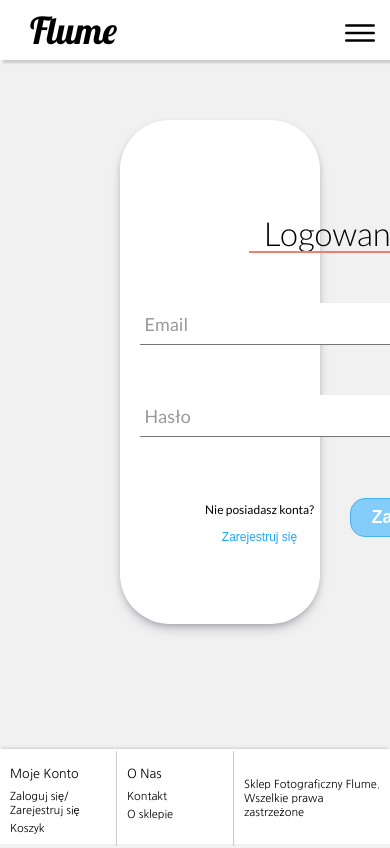
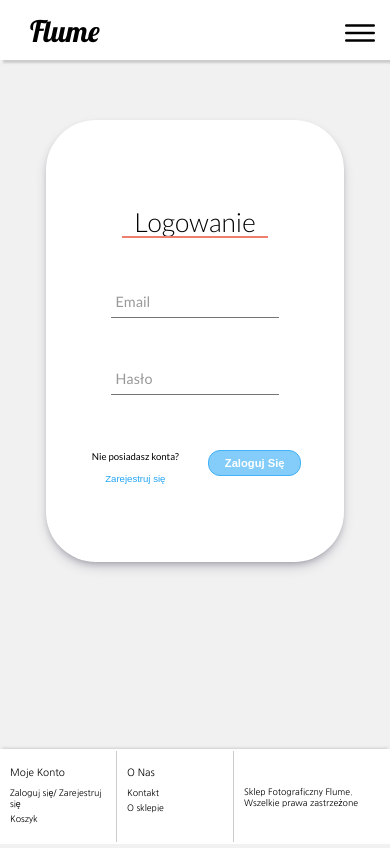
Before and after one commit to mateuszGadecki/Shop, a React (Create React App) app: page /account in a window 390 px wide. Built offline with nearby package versions, Linux system fonts and the light colour scheme.

Commit message:
Making the cart subpage and account subpage responsive

```diff
--- a/src/components/Products/CartList/CartList.js
+++ b/src/components/Products/CartList/CartList.js
@@ -10,7 +10,7 @@ const cartList = (props) => {
         {props.cartItemDetails.orderDetails.productName}
       </div>
       <div>{props.cartItemDetails.orderDetails.price} PLN</div>
-      <div>1-2 dni robocze</div>
+      <div>1-2 dni</div>
       <div>15 PLN</div>
       <button
         onClick={() => {
--- a/src/components/Products/CartList/CartList.module.css
+++ b/src/components/Products/CartList/CartList.module.css
@@ -18,6 +18,7 @@
   display: flex;
   justify-content: center;
   align-items: center;
+  padding: 0 5px;
 }
 
 .removeButton {
--- a/src/components/UI/Input/Input.module.css
+++ b/src/components/UI/Input/Input.module.css
@@ -8,7 +8,7 @@
   font-size: 1.8rem;
   padding: 1rem 1rem 1rem 0.5rem;
   display: block;
-  width: 400px;
+  width: 100%;
   border: none;
   border-bottom: 1px solid #757575;
   background: #f1f1f1;
@@ -45,7 +45,7 @@
 .barBlue {
   position: relative;
   display: block;
-  width: 400px;
+  width: 100%;
 }
 .barBlue:before,
 .barBlue:after {
@@ -125,7 +125,7 @@
   font-size: 1.8rem;
   padding: 1rem 1rem 1rem 0.5rem;
   display: block;
-  width: 400px;
+  width: 100%;
   border: none;
   border-bottom: 1px solid #757575;
   background: #f1f1f1;
@@ -161,7 +161,7 @@
 .barRed {
   position: relative;
   display: block;
-  width: 400px;
+  width: 100%;
 }
 .barRed:before,
 .barRed:after {
--- a/src/containers/Account/AccountForm/AccountForm.js
+++ b/src/containers/Account/AccountForm/AccountForm.js
@@ -219,7 +219,7 @@ class AccountForm extends Component {
             />
           </div>
           <div className={classes.buttonsContainer}>
-            <div className={classes.buttonContainer}>
+            <div className={classes.leftButtonContainer}>
               <p>Posiadasz konto?</p>
               <button
                 onClick={this.showLogInForm}
@@ -228,7 +228,7 @@ class AccountForm extends Component {
                 Zaloguj Się
               </button>
             </div>
-            <div className={classes.buttonContainer}>
+            <div className={classes.rightButtonContainer}>
               <Button>Zarejestruj Się</Button>
             </div>
           </div>
@@ -275,7 +275,7 @@ class AccountForm extends Component {
           </div>
 
           <div className={classes.buttonsContainer}>
-            <div className={classes.buttonContainer}>
+            <div className={classes.leftButtonContainer}>
               <p>Nie posiadasz konta?</p>
               <button
                 onClick={this.showRegisterForm}
@@ -284,7 +284,7 @@ class AccountForm extends Component {
                 Zarejestruj się
               </button>
             </div>
-            <div className={classes.buttonContainer}>
+            <div className={classes.rightButtonContainer}>
               <Button>Zaloguj Się</Button>
             </div>
           </div>
--- a/src/containers/Account/AccountForm/AccountForm.module.css
+++ b/src/containers/Account/AccountForm/AccountForm.module.css
@@ -30,8 +30,9 @@
 
 .input {
   padding: 15px 0;
-  display: flex;
-  justify-content: center;
+  display: block;
+  width: 70%;
+  margin: 0 auto;
 }
 
 .buttonsContainer {
@@ -42,14 +43,15 @@
   grid-template-columns: 50% 50%;
 }
 
-.buttonContainer {
+.leftButtonContainer,
+.rightButtonContainer {
   display: flex;
   align-items: center;
   justify-content: center;
   flex-direction: column;
 }
 
-.buttonContainer p {
+.leftButtonContainer p {
   font-size: 1.2rem;
 }
 
@@ -75,3 +77,26 @@
   color: red;
   font-size: 1.2rem;
 }
+
+/* Queries */
+
+@media (max-width: 970px) {
+  .AccountForm {
+    width: 70%;
+  }
+}
+@media (max-width: 650px) {
+  .rightButtonContainer button {
+    font-size: 1.4rem;
+  }
+}
+@media (max-width: 580px) {
+  .AccountForm {
+    width: 85%;
+  }
+}
+@media (max-width: 430px) {
+  .buttonsContainer {
+    width: 100%;
+  }
+}
--- a/src/containers/Cart/Cart.js
+++ b/src/containers/Cart/Cart.js
@@ -81,20 +81,20 @@ class Cart extends Component {
       });
       cartTitles = (
         <div className={classes.CartColumns}>
-          <div>
+          <div className={classes.CartTitleContainer}>
             <Title fontSize="2.2rem">Lista Produktów</Title>
           </div>
 
-          <div>
+          <div className={classes.CartTitleContainer}>
             <Title fontSize="2.2rem">Cena</Title>
           </div>
-          <div>
+          <div className={classes.CartTitleContainer}>
             <Title fontSize="2.2rem">Przewidywany Czas Dostawy</Title>
           </div>
-          <div>
+          <div className={classes.CartTitleContainer}>
             <Title fontSize="2.2rem">Koszt dostawy</Title>
           </div>
-          <div>
+          <div className={classes.CartTitleContainer}>
             <Title fontSize="2.2rem">Usuń</Title>
           </div>
         </div>
@@ -119,20 +119,20 @@ class Cart extends Component {
       });
       cartTitles = (
         <div className={classes.CartColumns}>
-          <div>
-            <Title fontSize="2.2rem">Lista Produktów</Title>
+          <div className={classes.CartTitleContainer}>
+            <Title fontSize="2.2rem">Produkty</Title>
           </div>
 
-          <div>
+          <div className={classes.CartTitleContainer}>
             <Title fontSize="2.2rem">Cena</Title>
           </div>
-          <div>
-            <Title fontSize="2.2rem">Przewidywany Czas Dostawy</Title>
+          <div className={classes.CartTitleContainer}>
+            <Title fontSize="2.2rem">Dostawa</Title>
           </div>
-          <div>
+          <div className={classes.CartTitleContainer}>
             <Title fontSize="2.2rem">Koszt dostawy</Title>
           </div>
-          <div>
+          <div className={classes.CartTitleContainer}>
             <Title fontSize="2.2rem">Usuń</Title>
           </div>
         </div>
--- a/src/containers/Cart/Cart.module.css
+++ b/src/containers/Cart/Cart.module.css
@@ -12,12 +12,6 @@
   display: grid;
   grid-template-columns: 22.5% 22.5% 22.5% 22.5% 10%;
   grid-template-rows: auto;
-}
-
-.CartColumns div {
-  display: flex;
-  justify-content: center;
-  align-items: center;
 }
 
 .CartSubmit {
@@ -48,3 +42,30 @@
   justify-content: center;
   font-size: 2.2rem;
 }
+
+.CartTitleContainer {
+  display: flex;
+  justify-content: center;
+  align-items: flex-end;
+  width: 90%;
+  margin: 0 auto;
+  height: 100%;
+}
+
+@media (max-width: 780px) {
+  .CartTitleContainer p {
+    font-size: 1.8rem !important;
+    display: block;
+    margin: auto auto;
+    width: auto;
+  }
+  .CartTitleContainer p::after {
+    width: 0;
+  }
+}
+@media (max-width: 650px) {
+  .CartColumns {
+    width: 100%;
+    margin: 0 auto;
+  }
+}
--- a/src/containers/Cart/CustomerData/CustomerData.js
+++ b/src/containers/Cart/CustomerData/CustomerData.js
@@ -219,7 +219,7 @@ class CustomerData extends Component {
     const secondHalf = formElementsArray.splice(-half);
     /*==================== Creating the first container with inputs by mapping ==================== */
     let firstHalfInputs = (
-      <div>
+      <div className={classes.customerDataInputContainer}>
         {firstHalf.map((formElement) => {
           return (
             <Input
@@ -239,7 +239,7 @@ class CustomerData extends Component {
     );
     /*==================== Creating the second container with inputs by mapping ==================== */
     let secondHalfInputs = (
-      <div>
+      <div className={classes.customerDataInputContainer}>
         {secondHalf.map((formElement) => {
           return (
             <Input
--- a/src/containers/Cart/CustomerData/CustomerData.module.css
+++ b/src/containers/Cart/CustomerData/CustomerData.module.css
@@ -19,7 +19,18 @@
   flex-direction: column;
 }
 
+.customerDataInputContainer {
+  width: 70%;
+  margin: 0 auto;
+}
+
 .customerDataSubmit {
   display: flex;
   justify-content: center;
 }
+
+@media (max-width: 800px) {
+  .customerDataInputs {
+    grid-template-columns: 100%;
+  }
+}
--- a/src/index.css
+++ b/src/index.css
@@ -25,3 +25,22 @@ body {
   min-height: 100%;
   position: relative;
 }
+
+@media (max-width: 1023px) {
+  html,
+  body {
+    font-size: 58%;
+  }
+}
+@media (max-width: 450px) {
+  html,
+  body {
+    font-size: 50%;
+  }
+}
+@media (max-width: 375px) {
+  html,
+  body {
+    font-size: 46%;
+  }
+}
--- a/src/store/reducers/auth.js
+++ b/src/store/reducers/auth.js
@@ -47,7 +47,6 @@ const authFail = (state, action) => {
       errorMes = "Błąd";
       break;
   }
-  console.log(action.error.message);
   return {
     ...state,
     error: errorMes,
```
